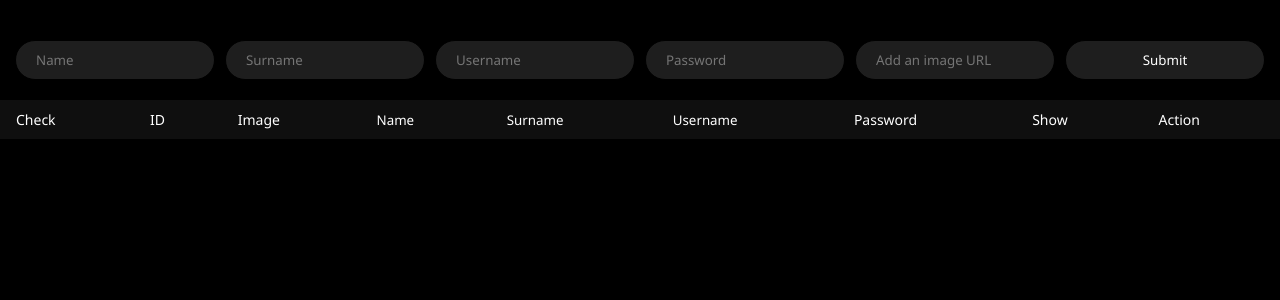
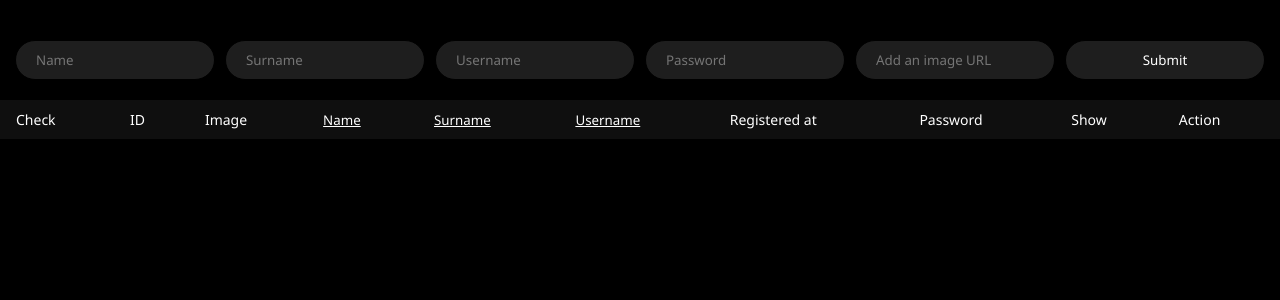
Before and after one commit to VaheM27/react_ujexner, a React (Create React App) app: page / in a window 1280 px wide. Shown: the top 300 px of the page. Built offline with nearby package versions, Linux system fonts and the light colour scheme.

Commit message:
Some functional changes

```diff
--- a/src/Lesson10/App.jsx
+++ b/src/Lesson10/App.jsx
@@ -29,6 +29,7 @@ const App = () => {
 
     const nameRegex = /^[a-zA-Z]+$/;
     const passwordRegex = /^(?=.*[a-z])(?=.*[A-Z])(?=.*\d)[a-zA-Z0-9]{8,16}$/;
+    const usernameRegex = /^(?=.*[a-zA-Z])[a-zA-Z0-9.\-_]{8,20}$/;
     const linkRegex = /^(https?:\/\/|\.\/|\.\.\/)/;
     const errors = [];
 
@@ -42,7 +43,12 @@ const App = () => {
       : !nameRegex.test(fields.surname) &&
         errors.push("Surname must contain only letters!");
 
-    !fields.username && errors.push("Username is required!");
+    !fields.username
+      ? errors.push("Username is required!")
+      : !usernameRegex.test(fields.username) &&
+        errors.push(
+          "Username must be 8–20 characters long, contain at least one letter, and may only include letters, numbers, or the symbols ., -, and _."
+        );
     users.some((user) => user.username === fields.username) &&
       errors.push("Username already exists");
 
--- a/src/Lesson10/components/Table/Table.jsx
+++ b/src/Lesson10/components/Table/Table.jsx
@@ -7,9 +7,9 @@ const Table = ({ users, onShowPassword, toggleChecked, remove }) => {
   const [sortType, setSortType] = useState("original");
   const [sort, setSort] = useState("");
 
-  const handleSort = (userId) => {
+  const handleSort = (type) => {
     setSortType(
-      sort === userId
+      sort === type
         ? sortType === "asc"
           ? "desc"
           : sortType === "desc"
@@ -17,7 +17,7 @@ const Table = ({ users, onShowPassword, toggleChecked, remove }) => {
           : "asc"
         : "asc"
     );
-    setSort(userId);
+    setSort(type);
   };
 
   const sortedUsers = () => {
@@ -37,8 +37,8 @@ const Table = ({ users, onShowPassword, toggleChecked, remove }) => {
     });
   };
 
-  const getSortIcon = (userId) => {
-    if (sort !== userId) return null;
+  const getSortIcon = (sorting) => {
+    if (sort !== sorting) return null;
 
     const icons = {
       asc: <i className="bi bi-chevron-up"></i>,
@@ -71,6 +71,7 @@ const Table = ({ users, onShowPassword, toggleChecked, remove }) => {
               Username {getSortIcon("username")}
             </button>
           </th>
+          <th>Registered at</th>
           <th>Password</th>
           <th>Show</th>
           <th>Action</th>
--- a/src/Lesson10/components/Table/Table.scss
+++ b/src/Lesson10/components/Table/Table.scss
@@ -16,6 +16,12 @@ table {
       border: none;
       color: #fff;
       cursor: pointer;
+      text-decoration: underline;
+      transition: 0.2s;
+
+      &:hover {
+        color: #ccc;
+      }
     }
   }
 
--- a/src/Lesson10/components/UserData/UserData.jsx
+++ b/src/Lesson10/components/UserData/UserData.jsx
@@ -16,6 +16,7 @@ export const UserData = ({
   id,
   link,
   index,
+  date,
 }) => {
   return (
     <tr className={`${isDone} ${index % 2 ? "odd" : "even"}`}>
@@ -29,6 +30,7 @@ export const UserData = ({
       <td>{name}</td>
       <td>{surname}</td>
       <td>{username}</td>
+      <td>{date}</td>
       <td>{active ? password : "*************"}</td>
       <td>
         <i
```
